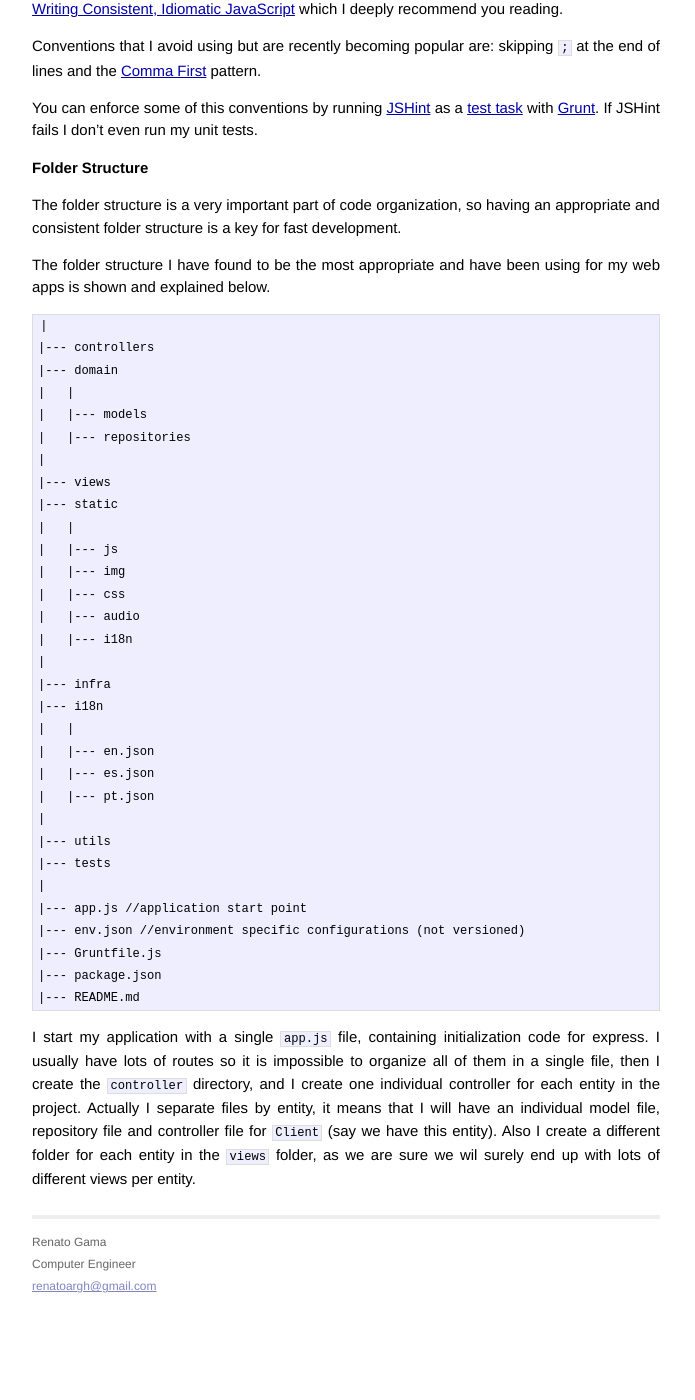
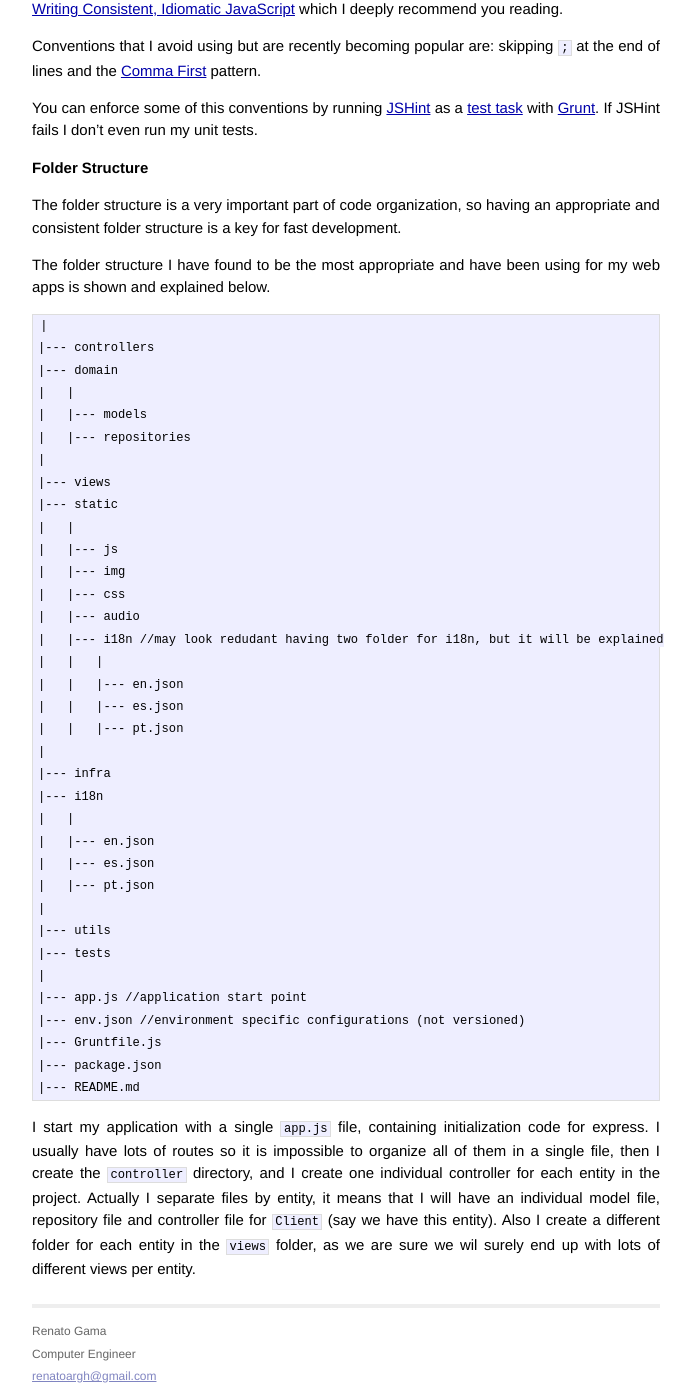
Before and after one commit to renatoargh/renatoargh.github.io, a Jekyll site: the page built from _posts/2014-03-23-web-application-aspects.md, in a window 1280 px wide and 1400 px high, scrolled down 1183 px. Shown: the whole window, without its empty margins (294-989 px from the left). Built offline with Jekyll 4.4.1, drawn with Linux system fonts in a browser that asks for light colours; Markdown is read by kramdown in place of the engine named in the settings; comment, search, counter and statistics services are not loaded; before the commit the page ends 2493 px from its top, so only the background shows below that.

Commit message:
Update 2014-03-23-web-application-aspects.md

```diff
--- a/_posts/2014-03-23-web-application-aspects.md
+++ b/_posts/2014-03-23-web-application-aspects.md
@@ -75,7 +75,11 @@ The folder structure I have found to be the most appropriate and have been using
 |   |--- img
 |   |--- css
 |   |--- audio
-|   |--- i18n
+|   |--- i18n //may look redudant having two folder for i18n, but it will be explained
+|   |   |
+|   |   |--- en.json
+|   |   |--- es.json
+|   |   |--- pt.json
 |
 |--- infra
 |--- i18n
```
